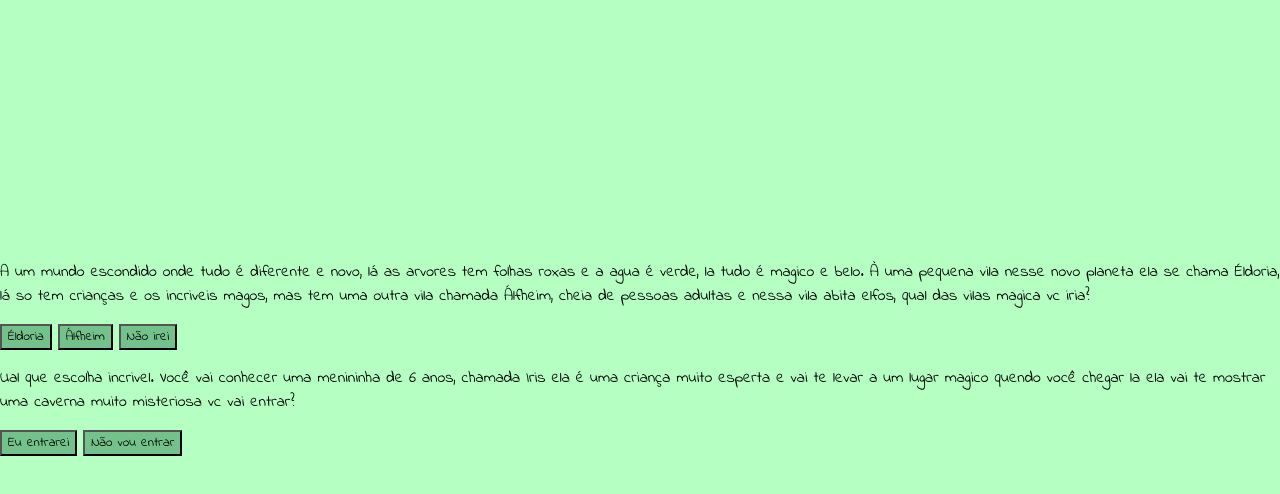
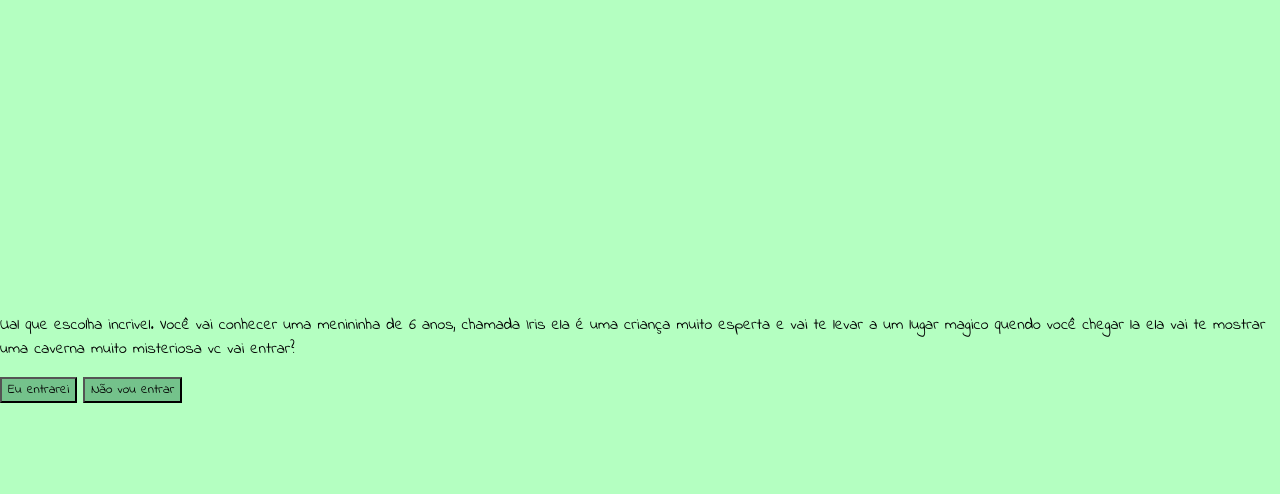
Before and after one commit to mariavitoriarodrigues27-web/uma-aventura, a plain HTML site: page index.html in a window 1280 px wide. Both pictures are taken after a click on the button "Éldoria". Drawn offline with Linux system fonts and the light colour scheme.

Commit message:
Add files via upload

```diff
--- a/index.html
+++ b/index.html
@@ -1,5 +1,6 @@
 <!DOCTYPE html>
 <html lang="pt-BR">
+
 <head>
   <meta charset="UTF-8">
   <meta name="viewport" content="width=device-width, initial-scale=1.0">
@@ -9,22 +10,29 @@
   <link href="https://fonts.googleapis.com/css2?family=Indie+Flower&display=swap" rel="stylesheet">
   <title>O novo planeta </title>
 </head>
+
 <body>
   <main>
-    <div class="passo ativo"id="passo-0">
-        <p>      A um mundo escondido onde tudo é diferente e novo, lá as arvores tem folhas roxas e a agua é verde, la tudo é magico e belo. À uma pequena vila nesse novo planeta ela se chama Éldoria, lá so tem crianças e os incriveis magos, mas tem uma outra vila chamada Álfheim, cheia de pessoas adultas e nessa vila abita elfos, qual das vilas magica vc iria?</p>
-        <button class="btn-proximo"data-proximo="1">Éldoria</button>
-        <button class="btn-proximo"data-proximo="2">Álfheim</button>
-        <button class="btn-proximo"data-proximo="3">Não irei </button>
+    <div class="passo ativo" id="passo-0">
+      <img src="cenario-passo0.jpeg" alt="">
+      <p> A um mundo escondido onde tudo é diferente e novo, lá as arvores tem folhas roxas e a agua é verde, la tudo é
+        magico e belo. À uma pequena vila nesse novo planeta ela se chama Éldoria, lá so tem crianças e os incriveis
+        magos, mas tem uma outra vila chamada Álfheim, cheia de pessoas adultas e nessa vila abita elfos, qual das vilas
+        magica vc iria?</p>
+      <button class="btn-proximo" data-proximo="1">Éldoria</button>
+      <button class="btn-proximo" data-proximo="2">Álfheim</button>
+      <button class="btn-proximo" data-proximo="3">Não irei </button>
     </div>
-  <div class="passo"id="passo-1">
-    <p>Ual que escolha incrivel. Você vai conhecer uma menininha de 6 anos, chamada Iris ela é uma criança muito esperta e vai te levar a um lugar magico quendo você chegar la ela vai te mostrar uma caverna muito misteriosa vc vai entrar?</p>
-    <button class="btn-proximo"data-proximo="4">Eu entrarei </button>
-    <button class="btn-proximo"data-proximo="5">Não vou entrar </button>
+    <div class="passo" id="passo-1">
+      <p>Ual que escolha incrivel. Você vai conhecer uma menininha de 6 anos, chamada Iris ela é uma criança muito
+        esperta e vai te levar a um lugar magico quendo você chegar la ela vai te mostrar uma caverna muito misteriosa
+        vc vai entrar?</p>
+      <button class="btn-proximo" data-proximo="4">Eu entrarei </button>
+      <button class="btn-proximo" data-proximo="5">Não vou entrar </button>
     </div>
   </main>
-
-
+  <script src="script.js"></script>
 
 </body>
+
 </html>
--- a/script.js
+++ b/script.js
@@ -1,3 +1,11 @@
-const avança = document.querySelectorAll('.btn-proximo');
+const avanca = document.querySelectorAll('.btn-proximo');
 
-avança.forEach
+avanca.forEach(button => {
+    button.addEventListener('click', function(){
+        const atual = document.querySelector('.ativo');
+        const proximoPasso = 'passo-' + this.getAttribute('data-proximo');
+
+        atual.classList.remove('ativo');
+        document.getElementById(proximoPasso).classList.add('ativo');
+    })
+})
--- a/style.css
+++ b/style.css
@@ -13,3 +13,15 @@ button {
          background-color: rgb(116, 194, 139);
          font-family: "Indie Flower", cursive;
 }
+
+
+.passo{
+    display: none;
+}
+.passo.ativo{
+    display:block ;
+}
+
+main {
+    max-width: 100%;
+}
```
Also changed, not shown: cenario-passo0.jpeg (added). Lines whose indentation alone changed are shown as unchanged.
